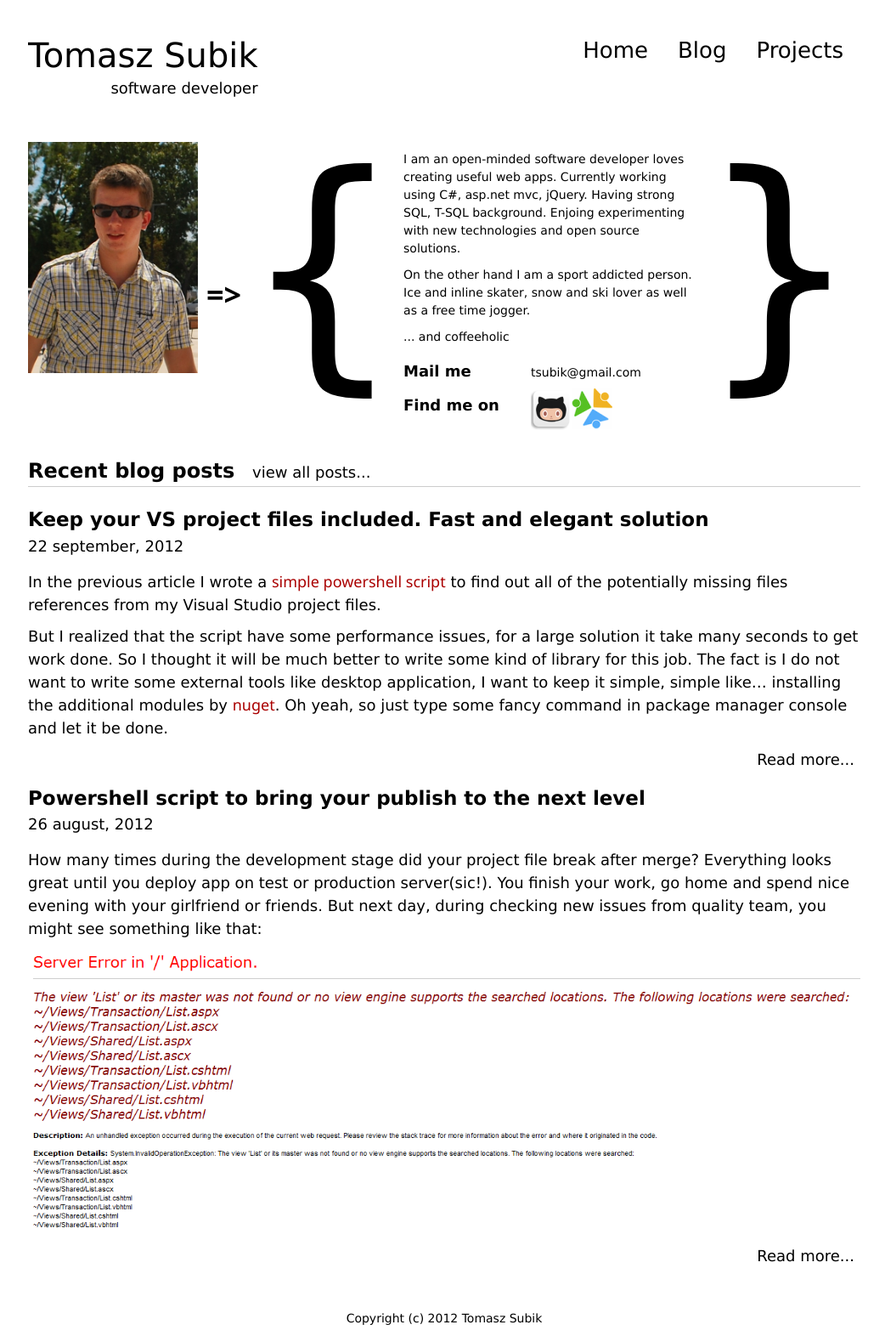
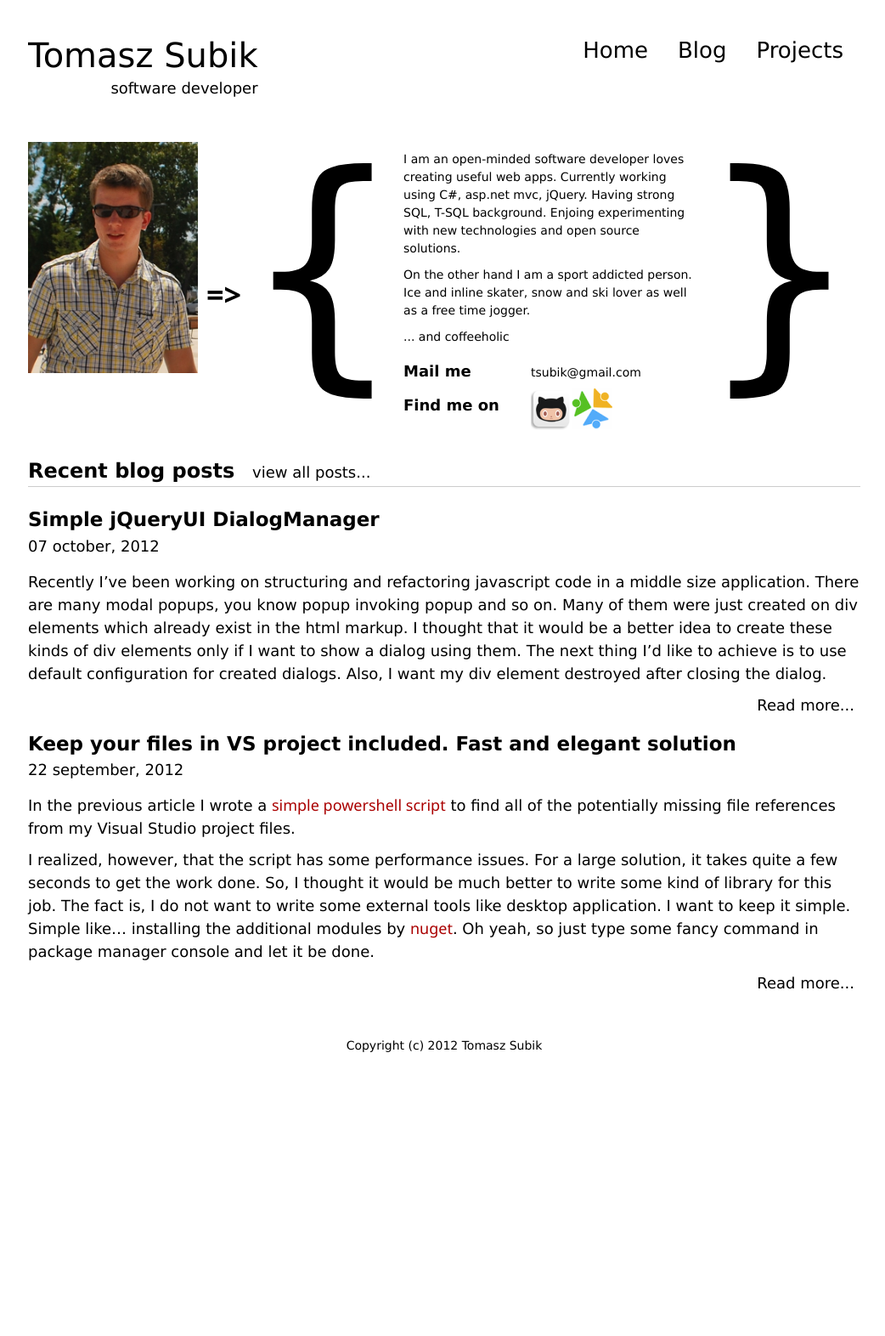
Before and after one commit to tsubik/tsubik, a Jekyll site: the page built from index.html, in a window 1280 px wide. Shown: the whole page at 85% size, without its empty margins (117-1159 px from the left). Built offline with Jekyll 4.4.1, drawn with Linux system fonts in a browser that asks for light colours; after the commit the page ends 1251 px from its top, so only the background shows below that.

Commit message:
dialogmanager post

```diff
--- a/_posts/blog/2012-09-22-keep-your-vs-files-included-fast-and-elegant-solution.md
+++ b/_posts/blog/2012-09-22-keep-your-vs-files-included-fast-and-elegant-solution.md
@@ -1,16 +1,17 @@
 ---
 layout: post
-title: "Keep your VS project files included. Fast and elegant solution"
+title: "Keep your files in VS project included. Fast and elegant solution"
 categories: ["post"]
 tags: ["Powershell Cmdlet",".NET","Visual Studio"]
 date: 2012-09-22
 author: "Tomasz Subik"
-permalink: /blog/keep-your-vs-project-files-included-fast-and-elegant-solution/
+permalink: /blog/keep-your-files-in-vs-project-included-fast-and-elegant-solution/
 ---
 
-In the previous article I wrote a [simple powershell script](/blog/powershell-script-to-bring-your-publish-to-the-next-level/) to find out all of the potentially missing files references from my Visual Studio project files.
+In the previous article I wrote a [simple powershell script](/blog/powershell-script-to-bring-your-publish-to-the-next-level/) to find all of the potentially missing file
+references from my Visual Studio project files.
 
-But I realized that the script have some performance issues, for a large solution it take many seconds to get work done.  So I thought it will be much better to write some kind of library for this job. The fact is I do not want to write some external tools like desktop application, I want to keep it simple, simple like… installing the additional modules by [nuget](http://nuget.org/). Oh yeah, so just type some fancy command in package manager console and let it be done.
+I realized, however, that the script has some performance issues. For a large solution, it takes quite a few seconds to get the work done.  So, I thought it would be much better to write some kind of library for this job. The fact is, I do not want to write some external tools like desktop application. I want to keep it simple. Simple like… installing the additional modules by [nuget](http://nuget.org/). Oh yeah, so just type some fancy command in package manager console and let it be done.
 
 
 <!--more-->
@@ -21,7 +22,8 @@ Powershell cmdlet
 -----------------
 
 You can write your custom command extension for powershell, it is called “cmdlet”.
-So I wrote one to meet my requirements. This is not a place for a tutorial "How to create custom cmdlet" that's why if you want to know about it [here you go some some hints](http://community.bartdesmet.net/blogs/bart/archive/2008/02/03/easy-windows-powershell-cmdlet-development-and-debugging.aspx) about creating and dubugging cmdlets.
+So I wrote one to meet my requirements.
+This is not a place for a tutorial "How to create custom cmdlet" that's why if you want to know about it [here you go some some hints](http://community.bartdesmet.net/blogs/bart/archive/2008/02/03/easy-windows-powershell-cmdlet-development-and-debugging.aspx) about creating and dubugging cmdlets.
 
 VSpniff
 -------
@@ -75,11 +78,11 @@ excludedDirs: bin, obj
 </pre></noscript>
 <script src="https://gist.github.com/3766167.js?file=vspniff_default_config"> </script>
 
-Ok. So what does it mean
+Ok. So what does it mean?
 
 <noscript><pre>
 #Mode - it is the way that the module will treat your options
-# append - it will append your options to current context options
+# append - it will append your options to current options context
 # override - in this and subdirs will only take this file options (unless in subdirs are also some config files)
 #excludedExtensions - files with these extensions will not be listed as missing files
 #excludedDirs - program will not be looking in these locations for missing files
--- /dev/null
+++ b/_posts/blog/2012-10-07-simple-jqueryui-dialogmanager.md
@@ -0,0 +1,60 @@
+---
+layout: post
+title: "Simple jQueryUI DialogManager"
+categories: ["post"]
+tags: ["javascript","jQuery"]
+date: 2012-10-07
+author: "Tomasz Subik"
+permalink: /blog/simple-jqueryui-dialogmanager/
+---
+
+Recently I've been working on structuring and refactoring javascript code in a middle size application. There are many modal popups, you know popup invoking popup and so on. Many of them were just created on div elements which already exist in the html markup. I thought that it would be a better idea to create these kinds of div elements only if I want to show a dialog using them. The next thing I'd like to achieve is to use default configuration for created dialogs. Also, I want my div element destroyed after closing the dialog.
+
+<!--more-->
+
+Ok. Enough talking. Show me the code.
+
+<noscript><pre>
+;(function(w){
+    var DialogManager = (function(){
+
+        function DialogManager(){
+            this.dialogIdx= 1;
+        };
+        DialogManager.prototype.createDialog = function(options){
+            var defaults = {
+                modal: true,
+                resizeable: false,
+                autoOpen: false,
+                //removing dialog after close
+                close: function () {
+                    $(this).remove();
+                }
+            };
+            var id = 'dialogId' + this.dialogIdx;
+
+            $box = $('#' + id);
+            if (!$box.length) {
+                $box = $('<div id="' + id + '"></div>').hide().appendTo('body');
+                this.dialogIdx++;
+            }
+            $box.dialog($.extend({}, defaults, options));
+            return $box;
+        };
+
+        return DialogManager;
+    })();
+    w.DialogManager = new DialogManager;
+
+})(window);
+</pre></noscript>
+<script src="https://gist.github.com/3849685.js?file=dialogmanager.js"> </script>
+
+And usage.
+
+<noscript><pre>
+var dialog = DialogManager.createDialog({minWidth: 400, title: 'Set some title'});
+dialog.html('Here is the content');
+dialog.dialog('open');
+</pre></noscript>
+<script src="https://gist.github.com/3849685.js?file=usage.js"> </script>
```
Also changed, not shown: other parts of _posts/blog/2012-09-22-keep-your-vs-files-included-fast-and-elegant-solution.md (+4 -3 lines).
